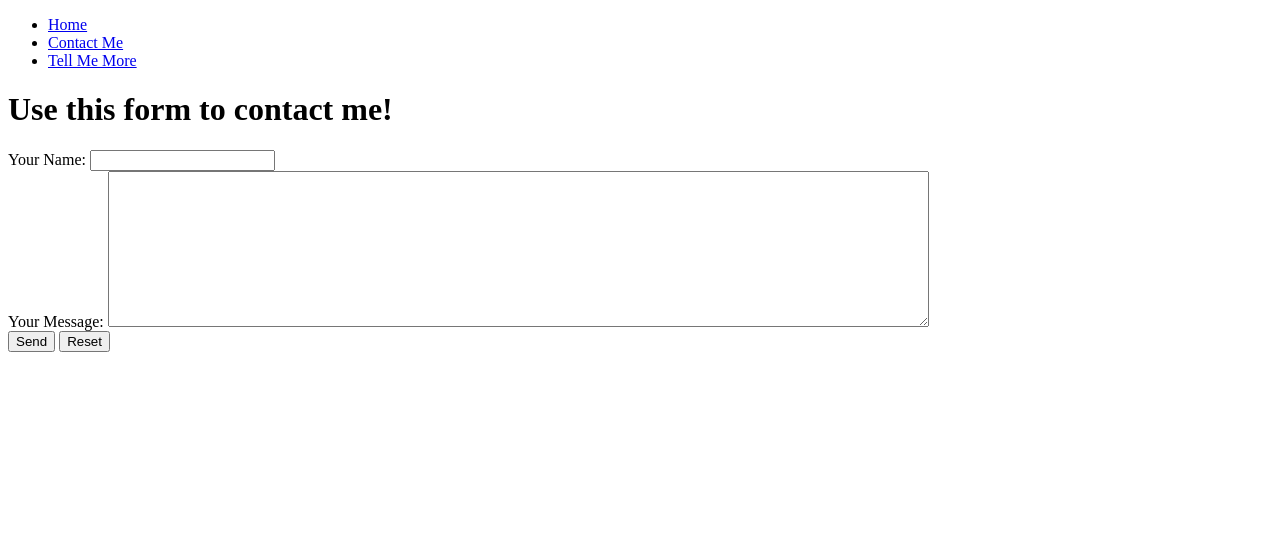
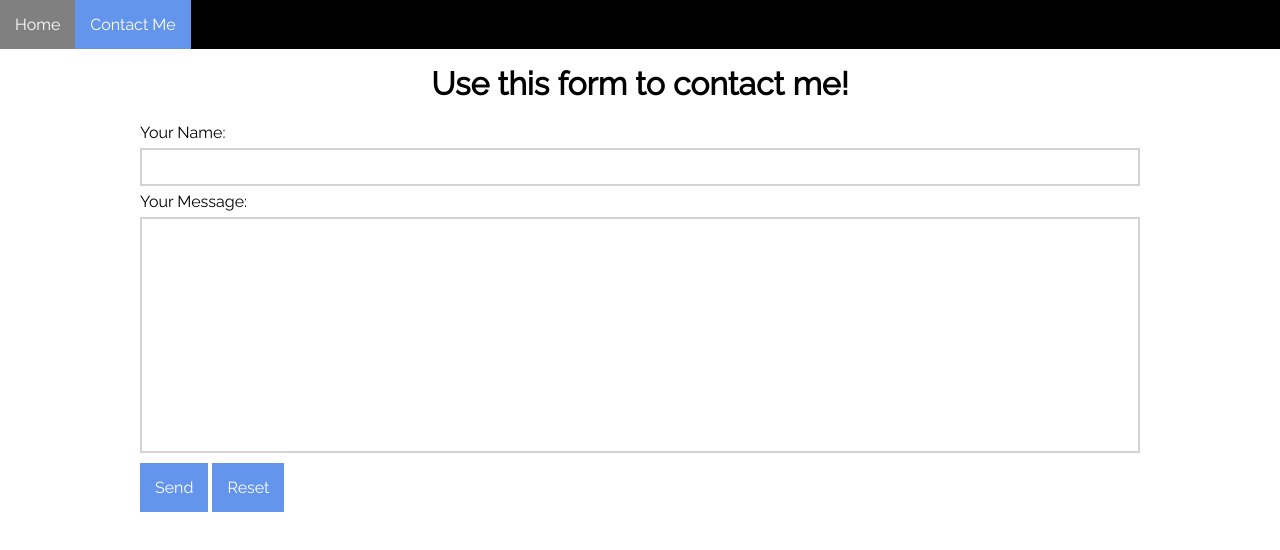
Before and after one commit to JenJordan4/AllAboutMe, a plain HTML site: page contact.html in a window 1280 px wide. Drawn offline with Linux system fonts and the light colour scheme.

Commit message:
added css

```diff
--- /dev/null
+++ b/contact.css
@@ -0,0 +1,49 @@
+h1 {
+    text-align: center;
+}
+
+main {
+    padding: 0 20px;
+}
+
+textarea {
+    resize: none;
+}
+
+input[type="text"], textarea {
+    width: 100%;
+    font-size: 1.2rem;
+    padding: 6px;
+    margin: 6px 0;
+    border: 2px solid lightgray;
+}
+
+form {
+    width: 1000px;
+    margin: 0 auto;
+}
+
+@media (max-width: 1020px) {
+    form {
+        width: 100%;
+    }
+}
+
+button, input[type="reset"] {
+    background-color: cornflowerblue;
+    color: white;
+    padding: 15px;
+    font-size: 1rem;
+    border: 0;
+    cursor: pointer;
+    transition: background-color 0.3s;
+}
+
+button:hover, input[type="reset"]:hover {
+    background-color: gray;
+
+}
+
+.form-input {
+    margin 10 px 0;
+}
--- a/contact.html
+++ b/contact.html
@@ -5,13 +5,16 @@
         <meta name="viewport" content="width=device-width, initial-scale=1.0">
         <meta http-equiv="X-UA-Compatible" content="ie=edge">
         <title>Contact Me</title>
+        <link rel="stylesheet" href="globals.css">
+        <link rel="stylesheet" href="navbar.css">
+        <link rel="stylesheet" href="contact.css">
+        <link href="https://fonts.googleapis.com/css?family=Raleway&display=swap" rel="stylesheet">
     </head>
     <body>
         <nav>
             <ul>
                 <li><a href="index.html">Home</a></li>
                 <li><a href="contact.html" class="current-page">Contact Me</a></li>
-                <li><a href="tell_me_more.html">Tell Me More</a></li>
             </ul>
         </nav>
         <main>
--- /dev/null
+++ b/globals.css
@@ -0,0 +1,24 @@
+body {
+    margin: 0;
+}
+
+li {
+    list-style-type: none;
+}
+
+a {
+    text-decoration: none;
+}
+
+* {
+    font-family: 'Raleway', sans-serif;
+    box-sizing: border-box;
+}
+
+main {
+    margin-top: 65px;
+}
+
+ul {
+    padding: 0;
+}
--- /dev/null
+++ b/index.css
@@ -0,0 +1,26 @@
+main {
+    text-align: center;
+}
+
+#profile-pic {
+    border-radius: 100%;
+    width: 300px;
+    height: 300px;
+    object-fit: cover;
+    transition: transform 0.3s;
+  }
+
+  #profile-pic:hover {
+      transform: scale(1.1);
+      transition:
+  }
+
+  #language-list {
+      display: grid;
+      grid-template-columns: repeat(auto-fit, minmax(250px, 1fr));
+      grid-gap: 10px;
+  }
+
+  img {
+      width: 100%;
+  }
--- /dev/null
+++ b/navbar.css
@@ -0,0 +1,28 @@
+nav {
+    background-color: black;
+    position: fixed;
+    top: 0;
+    left: 0;
+    right: 0;
+    z-index: 3;
+  }
+
+  nav > ul {
+    display: flex;
+    margin: 0;
+  }
+
+  nav a {
+    color: white;
+    display: inline-block;
+    padding: 15px;
+    transition: background-color 0.2s;
+  }
+
+  .current-page{
+    background-color: cornflowerblue;
+  }
+
+  nav a:hover {
+    background-color: gray;
+  }
```
Also changed, not shown: index.html (+10 -7 lines), tell_me_more.html (+11 -2 lines).
